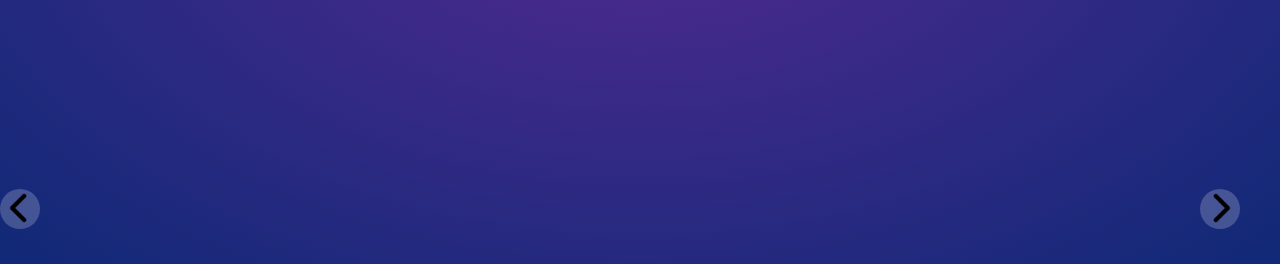
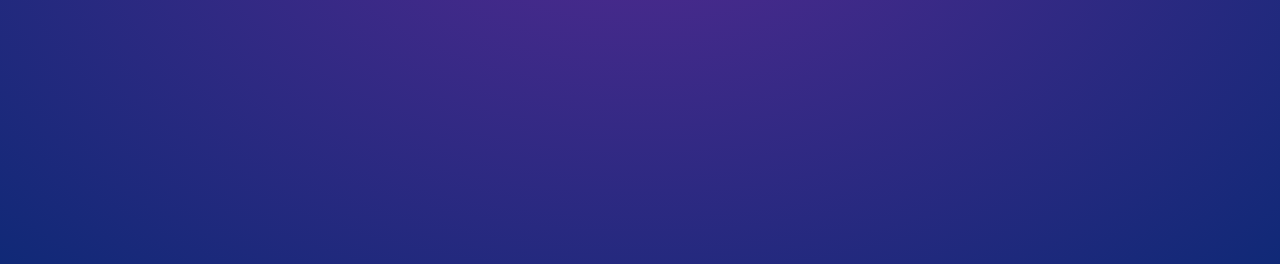
Before and after one commit to Lucssky/Website-Generico-Mobileresponsive, a website built with webpack: page index.html in a window 1280 px wide. Shown: the part 536-800 px from the top of the page. Built offline with nearby package versions, Linux system fonts and the light colour scheme.

Commit message:
Update style.css

```diff
--- a/css/style.css
+++ b/css/style.css
@@ -120,14 +120,8 @@
 
 
 .setas {
-  position: absolute;
-  bottom: 10px;
-  width: 100%;
-  display: flex;
-  justify-content: space-between;
-  padding: 0 20px;
+  display: none;
 }
-
 .setas button{
   width: 40px;
   height: 40px;
```
